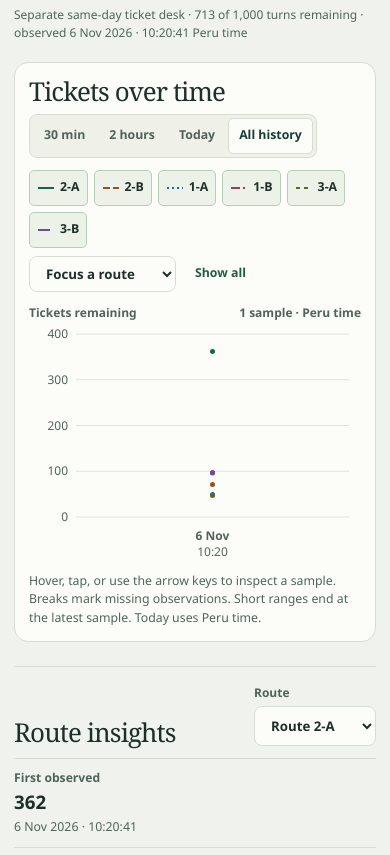
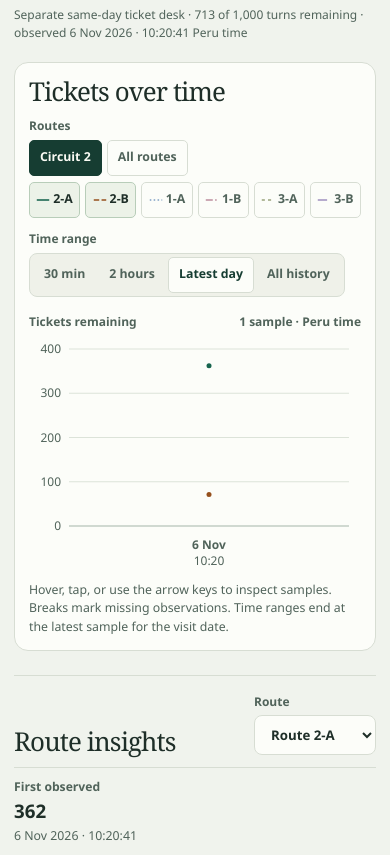
Before and after one commit to FaberH/machu-picchu-circuit-2-tracker, a website with bundled scripts: page docs/index.html in a window 390 px wide. Shown: the part 927-1782 px from the top of the page. Built offline with nearby package versions, Linux system fonts and the light colour scheme; no server answers.

Commit message:
Unify ticket history controls and clarify chart gaps

```diff
--- a/docs/app.js
+++ b/docs/app.js
@@ -9,6 +9,8 @@ const refreshInterval = 60_000;
 const pageSize = 24;
 const number = new Intl.NumberFormat('en');
 const percentage = new Intl.NumberFormat('en', {style: 'percent', maximumFractionDigits: 1});
+const isCircuitTwo = code => code.startsWith('2-');
+const presetRoutes = (items, preset) => items.map(route => route.code).filter(code => preset === 'all' || isCircuitTwo(code));
 const $ = id => document.getElementById(id);
 const node = (tag, className, text) => {
   const element = document.createElement(tag);
@@ -29,15 +31,15 @@ const signed = value => `${value > 0 ? '+' : value < 0 ? '−' : ''}${number.for
 
 const state = {
   visitDate: null, explicitDate: false, dates: [], model: null, rows: [], source: '', latest: null, desk: null,
-  failed: false, request: null, lastRequest: -Infinity, range: 'all',
-  selected: new Set(routes.map(route => route.code)), focus: '',
+  failed: false, request: null, lastRequest: -Infinity, range: 'day',
+  selected: new Set(presetRoutes(routes, 'circuit')),
   routes: [...routes], tablePage: 0,
 };
 
 const chart = createHistoryChart({
   shell: $('chart-shell'), interaction: $('chart-interaction'), chart: $('chart'),
   tooltip: $('chart-tooltip'), empty: $('empty-chart'), count: $('sample-count'),
-  description: $('chart-description'), announcement: $('chart-announcement'),
+  description: $('chart-description'), announcement: $('chart-announcement'), gapKey: $('chart-gap-key'),
 });
 
 function status() {
@@ -92,7 +94,7 @@ function renderOverview() {
   const other = document.createDocumentFragment();
   for (const route of state.routes) {
     const row = snapshot?.routes.get(route.code);
-    const featured = route.code.startsWith('2-');
+    const featured = isCircuitTwo(route.code);
     const soldOut = row?.available === 0;
     const card = node('article', 'route-card');
     card.classList.toggle('sold-out', soldOut);
@@ -154,6 +156,7 @@ function renderRouteControls() {
     button.type = 'button';
     button.dataset.route = route.code;
     button.setAttribute('aria-label', `Route ${route.code}`);
+    button.title = 'Toggle route. Shift-click to show only this route.';
     const swatch = document.createElementNS('http://www.w3.org/2000/svg', 'svg');
     swatch.setAttribute('viewBox', '0 0 18 6');
     swatch.setAttribute('aria-hidden', 'true');
@@ -166,7 +169,7 @@ function renderRouteControls() {
     button.prepend(swatch);
     return button;
   }));
-  for (const [id, label] of [['focus-route', 'Focus a route'], ['insight-route', null], ['table-route', 'All routes']]) {
+  for (const [id, label] of [['insight-route', null], ['table-route', 'All routes']]) {
     const select = $(id);
     const previous = select.value;
     const options = state.routes.map(route => new Option(`Route ${route.code}`, route.code));
@@ -183,11 +186,18 @@ function historyMessage() {
   return 'No observations for this visit date.';
 }
 
+function presetIsSelected(preset) {
+  const codes = presetRoutes(state.routes, preset);
+  return state.selected.size === codes.length && codes.every(code => state.selected.has(code));
+}
+
 function renderChart() {
   for (const button of $('route-filters').children) {
     button.setAttribute('aria-pressed', String(state.selected.has(button.dataset.route)));
   }
-  $('focus-route').value = state.focus;
+  for (const button of $('chart-routes').querySelectorAll('[data-preset]')) {
+    button.setAttribute('aria-pressed', String(presetIsSelected(button.dataset.preset)));
+  }
   for (const button of document.querySelectorAll('[data-range]')) {
     button.setAttribute('aria-pressed', String(button.dataset.range === state.range));
   }
@@ -283,10 +293,12 @@ function applyData(data, date, source) {
   if (changed) {
     state.rows = rows;
     state.model = buildHistory(rows, date);
+    const showAll = presetIsSelected('all');
+    const showCircuit = presetIsSelected('circuit');
     for (const [code, points] of state.model.byRoute) {
       if (state.routes.some(route => route.code === code)) continue;
       state.routes.push({code, name: points.at(-1).name || `Route ${code}`, color: '#3b5554', dash: '3 4'});
-      if (!state.focus) state.selected.add(code);
+      if (showAll || (showCircuit && isCircuitTwo(code))) state.selected.add(code);
     }
   }
   return changed;
@@ -367,40 +379,30 @@ async function refresh(date, dateChanged = false) {
       renderDates();
       renderDesk();
       if (changed || !state.model?.snapshot) renderData();
-      else if (state.range === 'today') renderChart();
     }
   }
 }
 
-function showAll() {
-  state.focus = '';
-  state.selected = new Set(state.routes.map(route => route.code));
+function selectPreset(preset) {
+  state.selected = new Set(presetRoutes(state.routes, preset));
   renderChart();
 }
 
 $('visit-date').addEventListener('change', event => refresh(event.target.value, true));
 $('refresh').addEventListener('click', () => refresh());
-$('route-filters').addEventListener('click', event => {
-  const code = event.target.closest('[data-route]')?.dataset.route;
-  if (!code) return;
-  state.focus = '';
-  if (state.selected.has(code)) state.selected.delete(code);
+$('chart-routes').addEventListener('click', event => {
+  const button = event.target.closest('button');
+  if (!button) return;
+  const {route: code, preset} = button.dataset;
+  if (preset) return selectPreset(preset);
+  if (event.shiftKey) state.selected = new Set([code]);
+  else if (state.selected.has(code)) state.selected.delete(code);
   else state.selected.add(code);
   renderChart();
 });
-$('focus-route').addEventListener('change', event => {
-  const code = event.target.value;
-  if (!code) return showAll();
-  state.focus = code;
-  state.selected = new Set([code]);
-  renderChart();
-});
-$('show-all').addEventListener('click', showAll);
 $('circuit-history').addEventListener('click', event => {
   if (event.metaKey || event.ctrlKey || event.shiftKey || event.altKey) return;
-  state.focus = '';
-  state.selected = new Set(state.routes.filter(route => route.code.startsWith('2-')).map(route => route.code));
-  renderChart();
+  selectPreset('circuit');
 });
 for (const button of document.querySelectorAll('[data-range]')) {
   button.addEventListener('click', () => {
--- a/docs/dashboard-data.js
+++ b/docs/dashboard-data.js
@@ -21,6 +21,7 @@ const visitDateFormat = new Intl.DateTimeFormat('en-GB', {
 });
 
 export const peruDate = time => calendar.format(time);
+export const peruMidnight = time => Date.parse(`${peruDate(time)}T00:00:00-05:00`);
 export const peruClock = time => clock.format(time);
 export const peruShortDate = time => shortDate.format(time);
 export const peruTimestamp = (time, precise = false) => {
@@ -139,9 +140,9 @@ export function buildHistory(observations, visitDate) {
   return {rows, samples, byRoute, snapshot, totals, stats};
 }
 
-export function rangeStart(range, latestTime, now = Date.now()) {
-  if (range === 'today') return Date.parse(`${peruDate(now)}T00:00:00-05:00`);
-  return range === 'all' ? -Infinity : latestTime - Number(range) * minute;
+export function rangeStart(range, latestTime) {
+  if (range === 'all' || !Number.isFinite(latestTime)) return -Infinity;
+  return range === 'day' ? peruMidnight(latestTime) : latestTime - Number(range) * minute;
 }
 
 export function freshness({visitDate, snapshot, latest, source, failed, loading, now = Date.now()}) {
--- a/docs/history-chart.js
+++ b/docs/history-chart.js
@@ -1,4 +1,44 @@
-import {lowerBound, peruClock, peruDate, peruShortDate, peruTimestamp, rangeStart, samplingGap} from './dashboard-data.js';
+import {lowerBound, peruClock, peruDate, peruMidnight, peruShortDate, peruTimestamp, rangeStart, samplingGap} from './dashboard-data.js';
+
+const minute = 60_000;
+const hour = 60 * minute;
+const day = 24 * hour;
+const tickMinutes = [1, 2, 5, 10, 15, 30, 60, 120, 180, 240, 360, 480, 720, 1440, 2880, 4320, 10080];
+
+export function timeTicks(first, last, plotWidth) {
+  if (Math.floor(first / minute) === Math.floor(last / minute)) return [first + (last - first) / 2];
+  const span = last - first;
+  const count = Math.min(7, Math.max(3, Math.floor(plotWidth / 122) + 1));
+  const step = (tickMinutes.findLast(value => value * minute <= span / (count - 1)) ?? tickMinutes[0]) * minute;
+  const minGap = span * 62 / plotWidth;
+  const midnight = peruMidnight(first);
+  const ticks = [first];
+  for (let time = midnight + Math.ceil((first - midnight) / step) * step; time < last - minGap; time += step) {
+    if (time >= ticks.at(-1) + minGap) ticks.push(time);
+  }
+  ticks.push(last);
+  return ticks;
+}
+
+export function overnightBands(samples, first, last) {
+  const bands = [];
+  for (let start = peruMidnight(first) - 2 * hour; start < last; start += day) {
+    const end = start + 8 * hour;
+    if (end <= first) continue;
+    const observation = samples[lowerBound(samples, start)];
+    if (observation && observation.time < end) continue;
+    bands.push([Math.max(first, start), Math.min(last, end)]);
+  }
+  return bands;
+}
+
+export function ticketAxis(max) {
+  const target = Math.max(1, max / 5);
+  const magnitude = 10 ** Math.floor(Math.log10(target));
+  const step = [1, 2, 2.5, 3, 5, 10].map(value => value * magnitude)
+    .find(value => value >= target && Number.isInteger(value));
+  return {step, yTop: Math.max(step, Math.ceil(max / step) * step)};
+}
 
 const svgNode = (name, attributes = {}, text) => {
   const node = document.createElementNS('http://www.w3.org/2000/svg', name);
@@ -53,35 +93,36 @@ function routePaths(points, x, y, showDots) {
 }
 
 function drawAxes(chart, layout) {
-  const {width, height, left, right, top, yTop, y, x, first, last} = layout;
-  for (let index = 0; index <= 4; index++) {
-    const value = yTop * index / 4;
+  const {width, height, left, right, top, yTop, step, y, x, first, last} = layout;
+  for (let value = 0; value <= yTop; value += step) {
     const yy = y(value);
     chart.append(
-      svgNode('line', {x1: left, x2: width - right, y1: yy, y2: yy, class: 'grid-line'}),
+      svgNode('line', {x1: left, x2: width - right, y1: yy, y2: yy, class: value === 0 ? 'grid-line baseline' : 'grid-line'}),
       svgNode('text', {x: left - 8, y: yy + 4, 'text-anchor': 'end', class: 'axis-label'}, value.toLocaleString('en')),
     );
   }
-  const multiDay = peruDate(first) !== peruDate(last);
-  const tickCount = first === last ? 1 : width < 520 ? 3 : 5;
-  for (let index = 0; index < tickCount; index++) {
-    const time = tickCount === 1 ? first : first + (last - first) * index / (tickCount - 1);
+  const ticks = timeTicks(first, last, width - left - right);
+  let previousDate;
+  for (const [index, time] of ticks.entries()) {
     const xx = x(time);
-    const anchor = tickCount === 1 ? 'middle' : index === 0 ? 'start' : index === tickCount - 1 ? 'end' : 'middle';
-    if (tickCount > 1) {
+    const anchor = ticks.length === 1 ? 'middle' : index === 0 ? 'start' : index === ticks.length - 1 ? 'end' : 'middle';
+    if (ticks.length > 1) {
       chart.append(svgNode('line', {x1: xx, x2: xx, y1: top, y2: y(0), class: 'time-grid-line'}));
     }
-    if (multiDay || tickCount === 1) {
+    const date = peruDate(time);
+    if (date !== previousDate) {
       chart.append(svgNode('text', {x: xx, y: height - 22, 'text-anchor': anchor, class: 'axis-label date-label'}, peruShortDate(time)));
     }
+    previousDate = date;
     chart.append(svgNode('text', {x: xx, y: height - 6, 'text-anchor': anchor, class: 'axis-label'}, peruClock(time)));
   }
 }
 
-export function createHistoryChart({shell, interaction, chart, tooltip, empty, count, description, announcement}) {
+export function createHistoryChart({shell, interaction, chart, tooltip, empty, count, description, announcement, gapKey}) {
   let view;
   let samples = [];
   let shown = [];
+  let domain;
   let layout;
   let cursor;
   let activeTime = null;
@@ -134,28 +175,31 @@ export function createHistoryChart({shell, interaction, chart, tooltip, empty, c
     const width = Math.round(shell.clientWidth);
     if (!width || !view || !samples.length) return;
     drawnWidth = width;
-    const height = width < 520 ? 240 : 300;
-    const left = 47;
+    const height = width < 520 ? 240 : 310;
+    const left = width < 520 ? 40 : 48;
     const right = 12;
-    const top = 12;
+    const top = 18;
     const bottom = 45;
-    const first = samples[0].time;
-    const last = samples.at(-1).time;
+    const {first, last, bands} = domain;
     let max = 0;
     for (const route of shown) {
       for (const point of route.points) max = Math.max(max, point.available);
     }
-    const target = Math.max(1, max / 4);
-    const magnitude = 10 ** Math.floor(Math.log10(target));
-    const step = ([1, 2, 2.5, 5, 10].find(value => value * magnitude >= target && Number.isInteger(value * magnitude))) * magnitude;
-    const yTop = step * 4;
+    const {step, yTop} = ticketAxis(max);
     const plotWidth = width - left - right;
     const x = time => first === last ? left + plotWidth / 2 : left + (time - first) / (last - first) * plotWidth;
     const y = value => top + (1 - value / yTop) * (height - top - bottom);
-    layout = {width, height, left, right, top, yTop, y, x, first, last};
+    layout = {width, height, left, right, top, yTop, step, y, x, first, last};
     chart.setAttribute('viewBox', `0 0 ${width} ${height}`);
     chart.replaceChildren();
+    for (const [start, end] of bands) {
+      chart.append(svgNode('rect', {x: x(start), y: top, width: x(end) - x(start), height: y(0) - top, class: 'overnight-band'}));
+    }
     drawAxes(chart, layout);
+    for (const [start, end] of bands) {
+      if (x(end) - x(start) < 112) continue;
+      chart.append(svgNode('text', {x: x(start + (end - start) / 2), y: top + 19, 'text-anchor': 'middle', class: 'axis-label'}, 'Overnight pause'));
+    }
     for (const route of shown) {
       const {lines, dots} = routePaths(route.points, x, y, samples.length <= 28);
       if (lines) chart.append(svgNode('path', {d: lines, stroke: route.color, 'stroke-dasharray': route.dash, class: 'series-line'}));
@@ -180,10 +224,18 @@ export function createHistoryChart({shell, interaction, chart, tooltip, empty, c
     });
     samples = available.filter(sample => codes.some(route => sample.routes.has(route.code)));
     const hasSamples = samples.length > 0;
+    if (hasSamples) {
+      const first = range === '30' || range === '120' ? start : available[0].time;
+      const last = available.at(-1).time;
+      domain = {first, last, bands: overnightBands(model.samples, first, last)};
+    }
     interaction.hidden = !hasSamples;
     empty.hidden = hasSamples;
+    gapKey.hidden = !hasSamples || !domain.bands.length;
     count.textContent = hasSamples ? `${samples.length.toLocaleString('en')} ${samples.length === 1 ? 'sample' : 'samples'} · Peru time` : '';
-    description.textContent = hasSamples ? `${count.textContent}. ${codes.map(route => `Route ${route.code}`).join(', ')}.` : '';
+    description.textContent = hasSamples
+      ? `${count.textContent}. ${codes.map(route => `Route ${route.code}`).join(', ')}.${domain.bands.length ? ' Shading marks scheduled overnight pauses.' : ''}`
+      : '';
     if (hasSamples) draw();
     else {
       clearSelection();
@@ -192,13 +244,17 @@ export function createHistoryChart({shell, interaction, chart, tooltip, empty, c
   }
 
   function inspectPointer(clientX) {
-    const {first, last, left, right, width} = layout;
-    const offset = clientX - chart.getBoundingClientRect().left - left;
-    const time = first + (last - first) * offset / (width - left - right);
+    const {first, last, left, right, width, x} = layout;
+    const pointer = clientX - chart.getBoundingClientRect().left;
+    const time = first + (last - first) * (pointer - left) / (width - left - right);
     const index = lowerBound(samples, time);
     const before = samples[index - 1];
     const after = samples[index];
     const closest = !after || (before && time - before.time <= after.time - time) ? before : after;
+    if (Math.abs(x(closest.time) - pointer) > 24 && (!before || !after || samplingGap(before, after))) {
+      clearSelection();
+      return;
+    }
     if (closest.time !== activeTime) inspect(closest);
   }
 
--- a/docs/index.html
+++ b/docs/index.html
@@ -86,18 +86,26 @@
     <section class="chart-panel" id="history" aria-labelledby="chart-title">
       <div class="section-heading">
         <h2 id="chart-title">Tickets over time</h2>
-        <div class="range-control" role="group" aria-label="History time range">
-          <button type="button" data-range="30" aria-pressed="false">30 min</button>
-          <button type="button" data-range="120" aria-pressed="false">2 hours</button>
-          <button type="button" data-range="today" aria-pressed="false">Today</button>
-          <button type="button" data-range="all" aria-pressed="true">All history</button>
-        </div>
       </div>
       <div class="chart-controls">
-        <div id="route-filters" class="filters" role="group" aria-label="Routes shown in chart"></div>
-        <div class="focus-controls">
-          <select id="focus-route" aria-label="Focus chart on a route"><option value="">Focus a route</option></select>
-          <button type="button" class="text-button" id="show-all">Show all</button>
+        <div id="chart-routes" class="chart-control" role="group" aria-labelledby="chart-routes-label">
+          <span class="control-label" id="chart-routes-label">Routes</span>
+          <div class="route-controls">
+            <div class="route-presets">
+              <button type="button" data-preset="circuit" aria-pressed="true">Circuit 2</button>
+              <button type="button" data-preset="all" aria-pressed="false">All routes</button>
+            </div>
+            <div id="route-filters" class="filters"></div>
+          </div>
+        </div>
+        <div class="chart-control" role="group" aria-labelledby="chart-range-label">
+          <span class="control-label" id="chart-range-label">Time range</span>
+          <div class="range-control">
+            <button type="button" data-range="30" aria-pressed="false">30 min</button>
+            <button type="button" data-range="120" aria-pressed="false">2 hours</button>
+            <button type="button" data-range="day" aria-pressed="true">Latest day</button>
+            <button type="button" data-range="all" aria-pressed="false">All history</button>
+          </div>
         </div>
       </div>
       <div class="chart-meta">
@@ -113,7 +121,8 @@
       </div>
       <p id="chart-description" class="sr-only"></p>
       <p id="chart-announcement" class="sr-only" aria-live="polite"></p>
-      <p id="chart-help" class="caption">Hover, tap, or use the arrow keys to inspect a sample. Breaks mark missing observations. Short ranges end at the latest sample. Today uses Peru time.</p>
+      <p class="chart-gap-key" id="chart-gap-key" hidden><span aria-hidden="true"></span> Scheduled overnight pause · 22:00–06:00 Peru time</p>
+      <p id="chart-help" class="caption">Hover, tap, or use the arrow keys to inspect samples. Breaks mark missing observations. Time ranges end at the latest sample for the visit date.</p>
     </section>
 
     <section class="report-section" aria-labelledby="insights-title">
--- a/docs/styles.css
+++ b/docs/styles.css
@@ -68,7 +68,7 @@ h1, h2 { margin: 0; font-family: var(--serif); font-weight: 500; letter-spacing:
 h1 { font-size: 3.25rem; }
 h2 { font-size: 1.9rem; }
 .intro-copy { margin: 5px 0 0; color: var(--muted); font-size: .91rem; }
-.controls, .table-controls, .focus-controls { display: flex; align-items: end; gap: 8px; }
+.controls, .table-controls { display: flex; align-items: end; gap: 8px; }
 .date-control, .field { display: grid; gap: 4px; color: var(--muted); font-size: .75rem; font-weight: 700; }
 .date-control { min-width: 178px; }
 select, .secondary, .refresh {
@@ -171,28 +171,34 @@ dd { margin: 0; font-variant-numeric: tabular-nums; }
 .report-section { margin-top: 32px; padding-top: 17px; border-top: 1px solid var(--line); }
 .section-heading { display: flex; align-items: end; justify-content: space-between; gap: 12px; margin-bottom: 12px; }
 .range-control { display: flex; flex-wrap: wrap; gap: 2px; padding: 3px; border: 1px solid var(--line); border-radius: var(--radius); background: #eff1e9; }
-.range-control button, .route-filter, .text-button {
+.range-control button, .route-filter, .route-presets button {
   min-height: 34px; padding: 5px 10px; border: 1px solid transparent; border-radius: 5px;
   color: var(--muted); background: transparent; font-size: .77rem; font-weight: 660;
 }
 .range-control button[aria-pressed="true"] { color: var(--forest); border-color: var(--line); background: var(--surface); }
-.range-control button:hover, .text-button:hover { color: var(--forest); background: var(--sage); }
-.chart-controls { display: flex; align-items: center; justify-content: space-between; flex-wrap: wrap; gap: 8px 12px; margin-bottom: 12px; }
-.filters { display: flex; flex-wrap: wrap; gap: 6px; }
+.range-control button:hover, .route-presets button:hover { color: var(--forest); background: var(--sage); }
+.chart-controls { display: flex; align-items: start; justify-content: space-between; flex-wrap: wrap; gap: 12px 16px; margin-bottom: 16px; }
+.chart-control { display: grid; min-width: 0; gap: 5px; }
+.control-label { color: var(--muted); font-size: .75rem; font-weight: 700; }
+.route-controls { display: flex; flex-wrap: wrap; gap: 6px 12px; padding-block: 4px; }
+.filters, .route-presets { display: flex; flex-wrap: wrap; gap: 5px; }
+.route-presets button { border-color: var(--line); }
+.route-presets button[aria-pressed="true"] { color: var(--on-forest); border-color: var(--forest); background: var(--forest); }
 .route-filter { display: inline-flex; align-items: center; gap: 5px; border-color: var(--line); }
 .route-filter[aria-pressed="true"] { color: var(--ink); border-color: #b8cdb9; background: #ecf2e8; }
 .route-filter[aria-pressed="false"] svg { opacity: .6; }
 .route-filter:hover { border-color: #6c8775; }
 .route-filter svg { width: 18px; height: 6px; }
-.focus-controls { align-items: center; }
-.focus-controls select { min-height: 34px; padding-block: 4px; }
-.text-button { color: var(--green); }
 .chart-meta { display: flex; justify-content: space-between; gap: 8px; font-size: .75rem; color: var(--muted); font-weight: 650; }
 .chart-shell { min-height: 108px; }
 #chart-interaction { position: relative; border-radius: 5px; touch-action: pan-y; }
 #chart { display: block; width: 100%; height: auto; cursor: crosshair; }
 .grid-line { stroke: #dce3d9; }
+.baseline { stroke: #a4b5a9; }
 .time-grid-line { stroke: #e3e8df; stroke-dasharray: 2 4; }
+.overnight-band, .chart-gap-key > span { fill: #e8ede5; background: #e8ede5; }
+.chart-gap-key { display: flex; align-items: center; gap: 6px; margin: 8px 0 0; color: var(--muted); font-size: .75rem; }
+.chart-gap-key > span { width: 14px; height: 10px; flex: none; border: 1px solid #b7c5b6; border-radius: 2px; }
 .axis-label { fill: var(--muted); font-family: var(--sans); font-size: 12px; font-variant-numeric: tabular-nums; }
 .date-label { font-weight: 700; }
 .series-line, .series-dot { fill: none; stroke-linejoin: round; stroke-linecap: round; }
@@ -267,9 +273,15 @@ footer a { display: inline-flex; align-items: center; gap: 5px; }
   .route-list .route-name { font-size: .76rem; }
   .chart-panel { margin-top: 20px; padding: 14px; }
   .chart-panel .section-heading, #observations .section-heading { align-items: start; flex-direction: column; gap: 9px; }
-  .range-control button, .route-filter, .focus-controls select, .text-button { min-height: 36px; }
-  .route-filter { padding-inline: 7px; }
+  .range-control button, .route-filter, .route-presets button { min-height: 36px; }
+  .route-controls { padding-block: 0; }
+  .filters { display: grid; grid-template-columns: repeat(6, minmax(0, 1fr)); width: 100%; }
+  .route-filter { justify-content: center; gap: 3px; padding-inline: 4px; }
+  .route-filter svg { width: 14px; }
   .report-section { margin-top: 24px; }
+}
+@media (max-width: 380px) {
+  .filters { grid-template-columns: repeat(3, minmax(0, 1fr)); }
 }
 @media (prefers-reduced-motion: reduce) {
   *, *::before, *::after { animation: none !important; transition: none !important; }
```
Also changed, not shown: test.mjs (+34 -2 lines).
